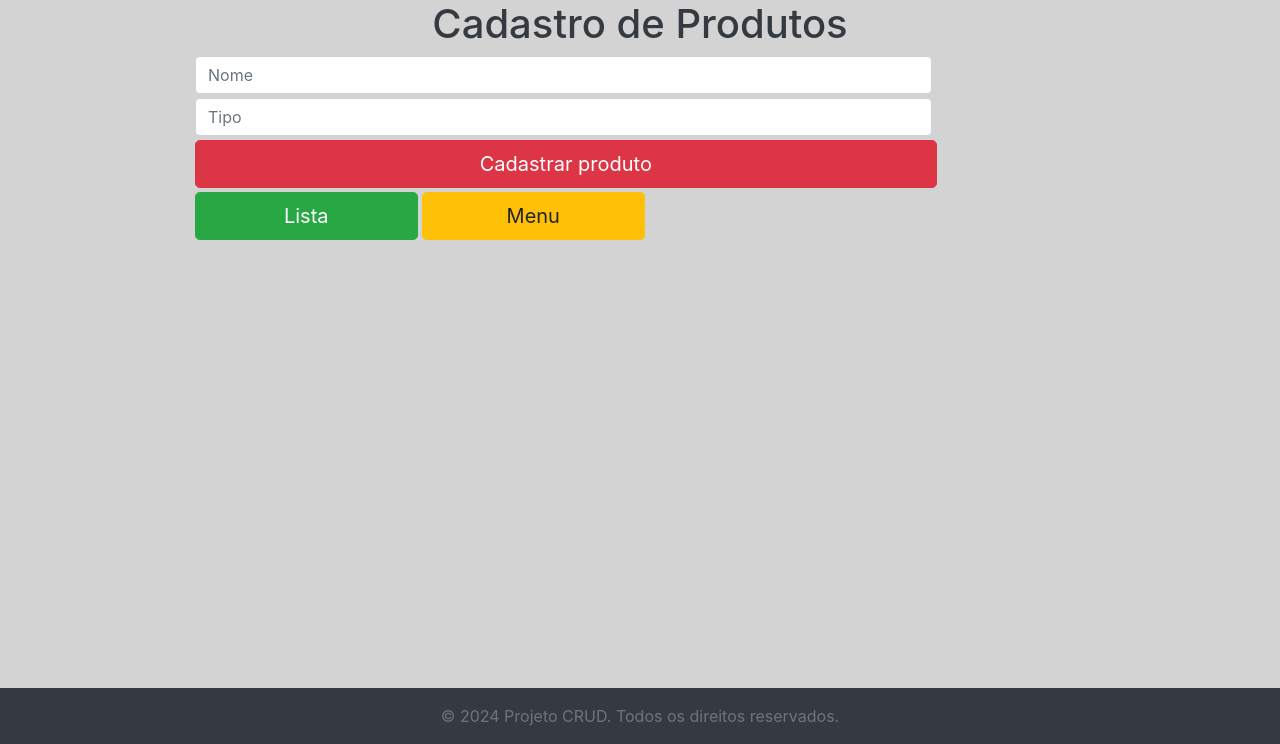
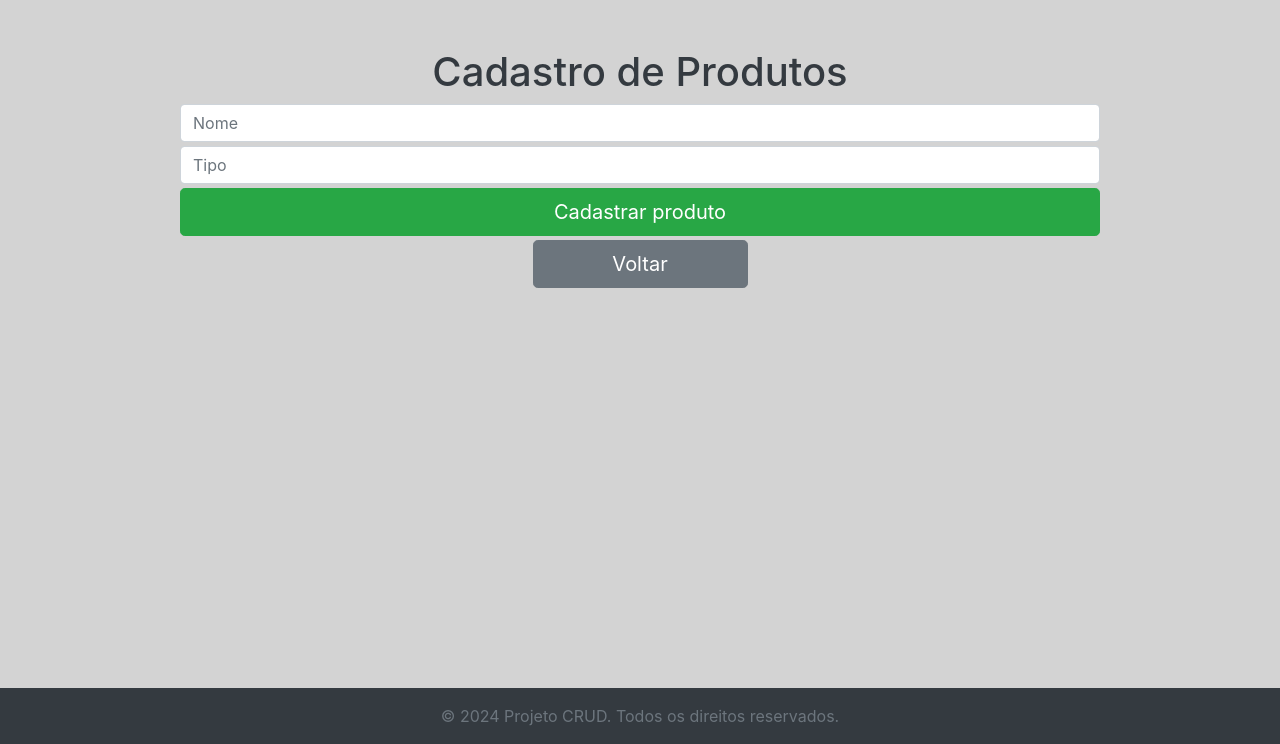
Before and after one commit to matheusilveiraw/projetocrud, a PHP site: page /cadastro_produto.php in a window 1280 px wide. Shown: the part 56-800 px from the top of the page. Run offline with PHP 8.4, Linux system fonts and the light colour scheme; some libraries are stand-ins or nearby versions.

Commit message:
required nos campos

```diff
--- a/cadastro_produto.php
+++ b/cadastro_produto.php
@@ -3,35 +3,33 @@ include_once 'includes/header.php';
 include_once 'banco_de_dados/conexao_banco.php'
 ?>
 
-<div class="container text-center flex-grow-1">
-    <div class="row">
-        <div class="col"> </div>
+<div class="container flex-grow-1">
+<div class="row justify-content-center">
         <div class="col-10">
-            <h1>Cadastro de Produtos</h1>
+        <h1 class="text-center mt-5">Cadastro de Produtos</h1>
 
             <form class="form-horizontal" action="banco_de_dados/create_produto.php" method="POST">
-                <div class="col-sm-10 mt-1">
-                    <input type="text" name="nome" class="form-control" id="nome" placeholder="Nome">
+                <div class="mt-1">
+                    <input type="text" name="nome" class="form-control" id="nome" placeholder="Nome" required>
                 </div>
-                <div class="col-sm-10 mt-1">
-                    <input type="text" name="tipo" class="form-control" id="tipo" placeholder="Tipo">
+                <div class="mt-1">
+                    <input type="text" name="tipo" class="form-control" id="tipo" placeholder="Tipo" required>
                 </div>
 
-                <div class="container text-left mt-1">
-                <button type="text" class="btn btn-danger btn-lg col-10" name="btn-cadastrar-produto">Cadastrar produto</button>
+                <div class="text-center mt-1">
+                <button type="text" class="btn btn-success btn-lg col-12" name="btn-cadastrar-produto" required>Cadastrar produto</button>
             </div>
             </form>
 
-            <div class="container text-left mt-1">
-                <a class="btn btn-success btn-lg col-sm-3" href="produtos.php" role="button">Lista</a>
-
-                <a class="btn btn-warning btn-lg col-sm-3" href="index.php" role="button"">Menu</a>
+            <div class="container text-center mt-1">
+            <div class="container text-center mt-1">
+                <a class="btn btn-secondary btn-lg col-sm-3" href="produtos.php" role="button">Voltar</a>
+            </div>
             </div>
         </div>
-        <div class="col"> </div>
     </div>
 </div>
 
-    <?php
-    include_once 'includes/footer.php';
-    ?>
+<?php
+include_once 'includes/footer.php';
+?>
```
Also changed, not shown: cadastro_cliente.php (+11 -12 lines).
